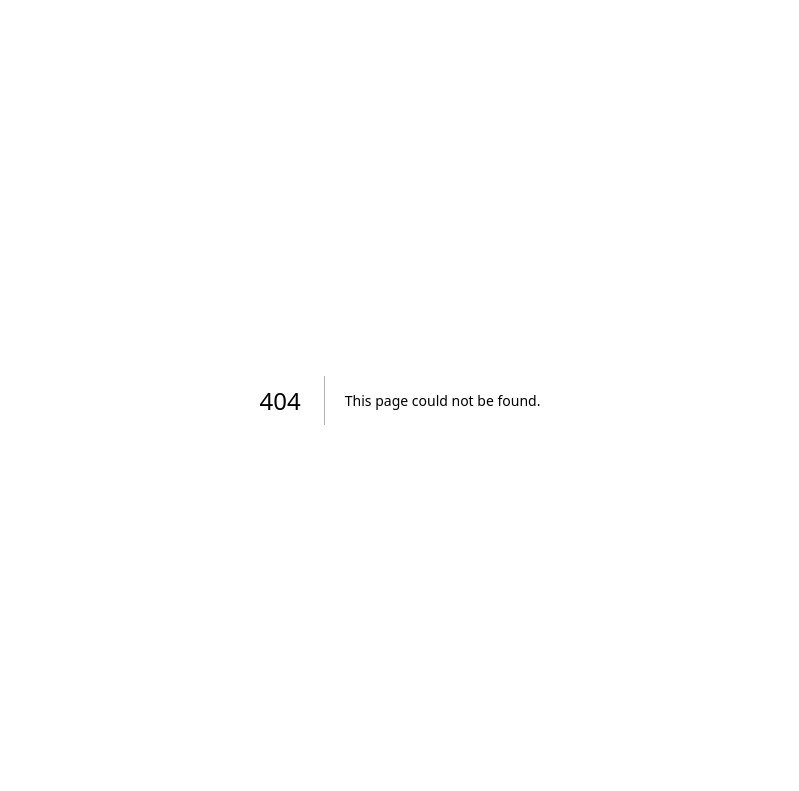
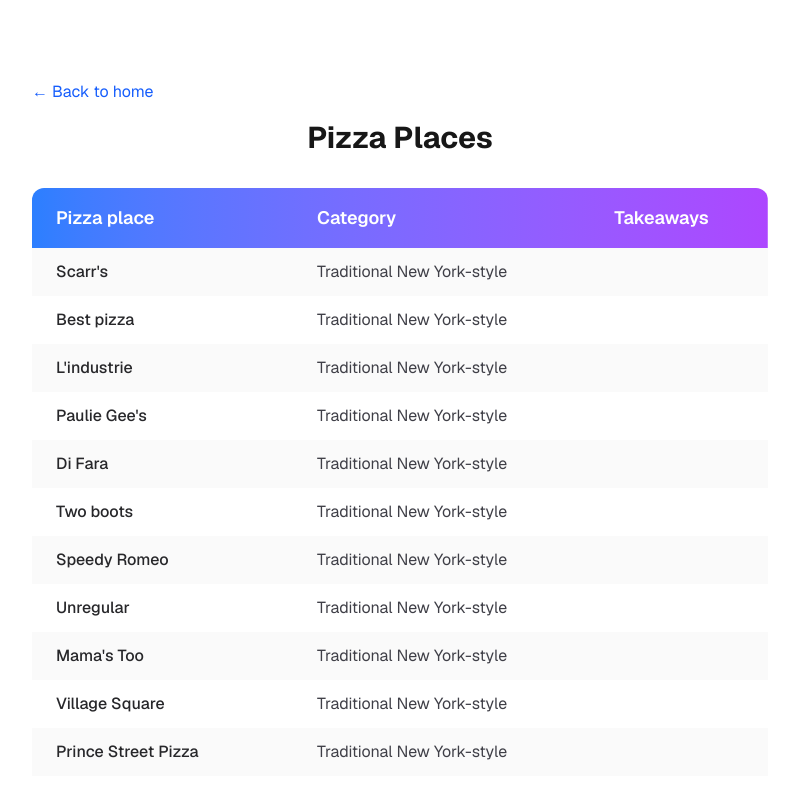
Before and after one commit to rdalvi/personal-site, a Next.js app: page /essays/pizza-places in a window 1280 px wide. Before the commit this address had no page. Shown: the top 791 px of the page, without its empty margins (240-1039 px from the left). Built offline with nearby package versions, Linux system fonts and the light colour scheme.

Commit message:
Added pizza places

```diff
--- /dev/null
+++ b/app/essays/pizza-places/page.tsx
@@ -0,0 +1,62 @@
+import Link from "next/link";
+
+const pizzaData = [
+  { name: "Scarr's", category: "Traditional New York-style", takeaway: "" },
+  { name: "Best pizza", category: "Traditional New York-style", takeaway: "" },
+  { name: "L'industrie", category: "Traditional New York-style", takeaway: "" },
+  { name: "Paulie Gee's", category: "Traditional New York-style", takeaway: "" },
+  { name: "Di Fara", category: "Traditional New York-style", takeaway: "" },
+  { name: "Two boots", category: "Traditional New York-style", takeaway: "" },
+  { name: "Speedy Romeo", category: "Traditional New York-style", takeaway: "" },
+  { name: "Unregular", category: "Traditional New York-style", takeaway: "" },
+  { name: "Mama's Too", category: "Traditional New York-style", takeaway: "" },
+  { name: "Village Square", category: "Traditional New York-style", takeaway: "" },
+  { name: "Prince Street Pizza", category: "Traditional New York-style", takeaway: "" },
+  { name: "John's on Bleecker", category: "Traditional New York-style", takeaway: "" },
+  { name: "Fini", category: "Traditional New York-style", takeaway: "" },
+  { name: "Lucia", category: "Traditional New York-style", takeaway: "" },
+  { name: "Bleecker Street Pizza", category: "Traditional New York-style", takeaway: "" },
+  { name: "Sal and John's", category: "Traditional New York-style", takeaway: "" },
+  { name: "Joe's", category: "Traditional New York-style", takeaway: "" },
+  { name: "Appa's", category: "Nontraditional", takeaway: "" },
+  { name: "Oma Grassa", category: "Nontraditional", takeaway: "" },
+  { name: "Artichoke Basille's", category: "Nontraditional", takeaway: "" },
+  { name: "Song E Napule", category: "Nontraditional", takeaway: "" },
+  { name: "Nate's", category: "Nontraditional", takeaway: "" },
+];
+
+export default function PizzaPlacesPage() {
+  return (
+    <main className="p-8 sm:p-20 max-w-4xl mx-auto font-[family-name:var(--font-geist-sans)]">
+      <Link href="/" className="text-blue-600 hover:underline">← Back to home</Link>
+      <h1 className="text-3xl font-bold mb-8 mt-4 text-center">Pizza Places</h1>
+      <div className="overflow-x-auto">
+        <table className="min-w-full bg-white dark:bg-zinc-900 rounded-xl shadow-lg overflow-hidden">
+          <thead>
+            <tr className="bg-gradient-to-r from-blue-500 to-purple-500 text-white">
+              <th className="px-6 py-4 text-left text-lg font-semibold">Pizza place</th>
+              <th className="px-6 py-4 text-left text-lg font-semibold">Category</th>
+              <th className="px-6 py-4 text-left text-lg font-semibold">Takeaways</th>
+            </tr>
+          </thead>
+          <tbody>
+            {pizzaData.map((row, idx) => (
+              <tr
+                key={row.name + idx}
+                className={
+                  idx % 2 === 0
+                    ? "bg-zinc-50 dark:bg-zinc-800"
+                    : "bg-white dark:bg-zinc-900"
+                }
+              >
+                <td className="px-6 py-3 text-base font-medium text-zinc-800 dark:text-zinc-100">{row.name}</td>
+                <td className="px-6 py-3 text-base text-zinc-700 dark:text-zinc-300">{row.category}</td>
+                <td className="px-6 py-3 text-base text-zinc-700 dark:text-zinc-300 italic">{row.takeaway}</td>
+              </tr>
+            ))}
+          </tbody>
+        </table>
+      </div>
+    </main>
+  );
+}
--- a/app/page.tsx
+++ b/app/page.tsx
@@ -12,7 +12,11 @@
           and industrial companies. Enjoy cooking and reading.
         </p>
         <br/>
-        <p className="text-lg leading-relaxed">Current project: eating as much pizza as possible before leaving NYC. Have visited 19 pizza places - 14 were traditional New York-style, 5 were other variations.</p>
+        <p className="text-lg leading-relaxed">
+          <Link href="/essays/pizza-places" className="text-blue-600 hover:underline">
+            Current project
+          </Link>: eating as much pizza as possible before leaving NYC. Have visited 22 pizza places - 17 were traditional New York-style, 5 were other variations.
+        </p>
       </section>
 
       <section className="mb-16">
```
